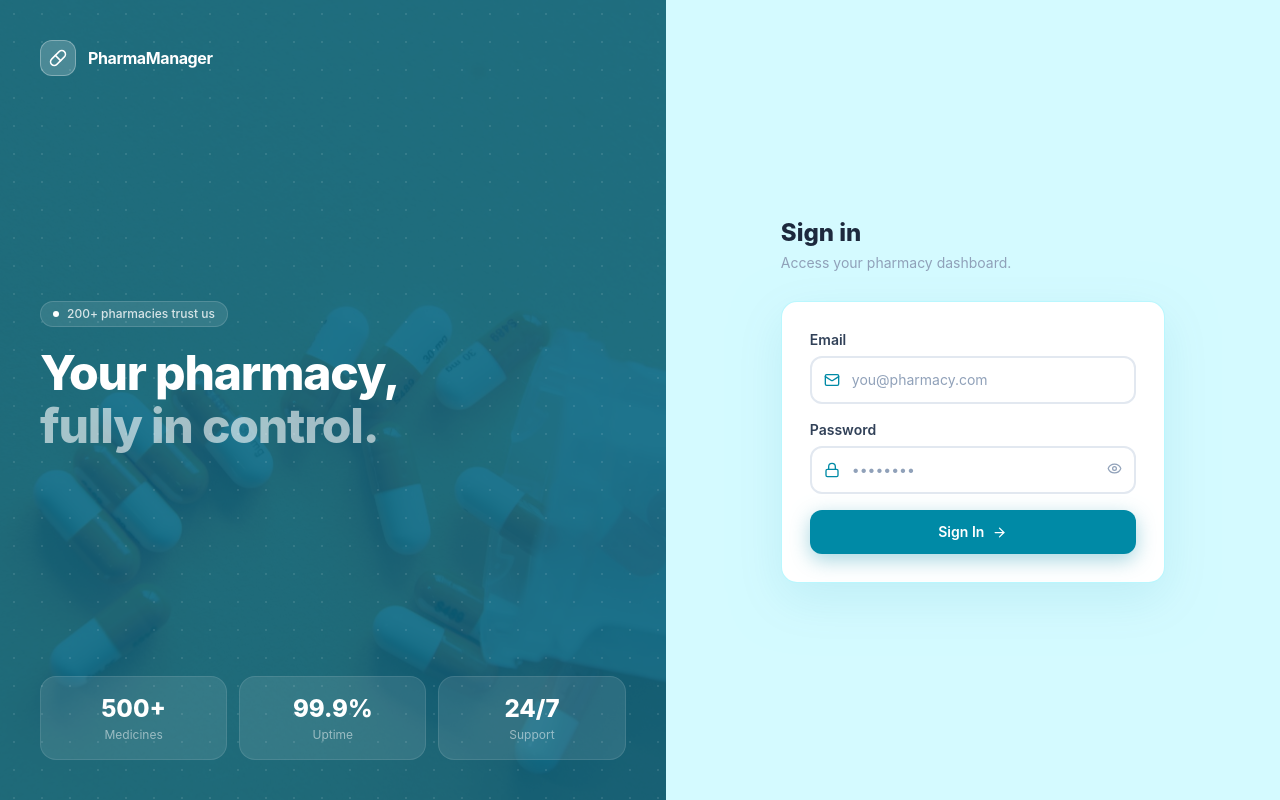
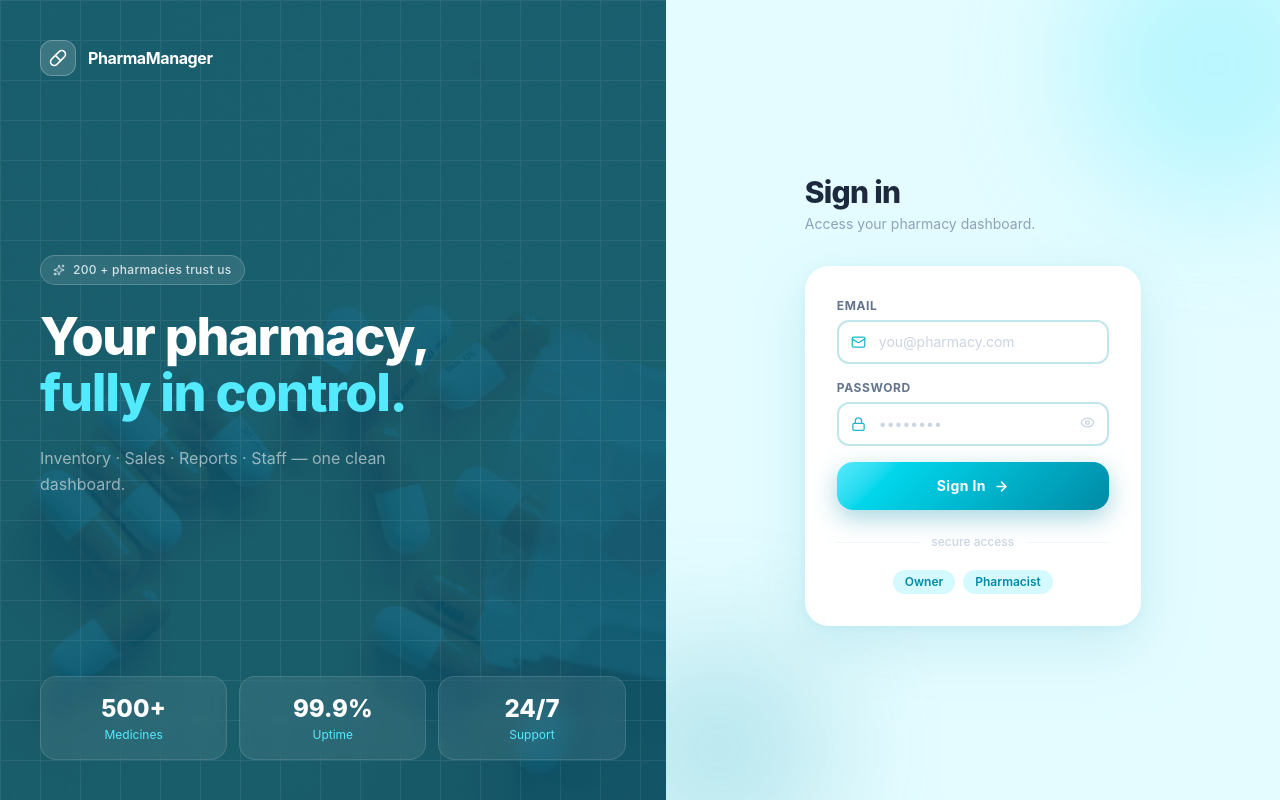
Before and after one commit to ingdia/inventory, a React (Vite) app: page /login in a window 1280 px wide. Built offline with nearby package versions, Linux system fonts and the light colour scheme.

Commit message:
style: improve visual depth — blobs on login, mesh banner, refined sidebar, uppercase input labels

```diff
--- a/src/features/auth/pages/LoginPage.jsx
+++ b/src/features/auth/pages/LoginPage.jsx
@@ -2,19 +2,20 @@ import { useState } from 'react';
 import { useNavigate } from 'react-router-dom';
 import { useForm } from 'react-hook-form';
 import { zodResolver } from '@hookform/resolvers/zod';
-import { Mail, Lock, Eye, EyeOff, ArrowRight, Pill } from 'lucide-react';
+import { Mail, Lock, Eye, EyeOff, ArrowRight, Pill, Sparkles } from 'lucide-react';
 import toast from 'react-hot-toast';
 import { loginSchema } from '../utils/schemas';
 import useAuthStore from '../store/authStore';
 import Input from '../../../shared/components/Input';
 import pharmaBg from '../../../assets/pharmacy-bg.jpg';
 
-const BRAND = 'oklch(55% 0.18 207.078)';
-const BRAND_LIGHT = 'oklch(96% 0.04 207.078)';
+const B  = 'oklch(55% 0.18 207.078)';
+const BL = 'oklch(96% 0.04 207.078)';
+const BM = 'oklch(86.5% 0.127 207.078)';
 
 export default function LoginPage() {
-  const navigate = useNavigate();
-  const login = useAuthStore((s) => s.login);
+  const navigate  = useNavigate();
+  const login     = useAuthStore((s) => s.login);
   const [showPwd, setShowPwd] = useState(false);
 
   const { register, handleSubmit, formState: { errors, isSubmitting } } = useForm({
@@ -34,86 +35,126 @@ export default function LoginPage() {
   return (
     <div className="min-h-screen flex">
 
-      {/* Left — image + overlay */}
-      <div className="hidden lg:flex flex-col justify-between w-[52%] relative overflow-hidden"
-        style={{ backgroundImage: `url(${pharmaBg})`, backgroundSize: 'cover', backgroundPosition: 'center' }}>
-
-        <div className="absolute inset-0" style={{ background: 'oklch(42% 0.18 207.078 / 0.88)' }} />
-        {/* dot pattern */}
-        <div className="absolute inset-0 opacity-10"
-          style={{ backgroundImage: 'radial-gradient(circle, white 1px, transparent 1px)', backgroundSize: '28px 28px' }} />
+      {/* ── Left: photo + colour overlay ── */}
+      <div
+        className="hidden lg:flex flex-col justify-between w-[52%] relative overflow-hidden"
+        style={{ backgroundImage: `url(${pharmaBg})`, backgroundSize: 'cover', backgroundPosition: 'center' }}
+      >
+        {/* deep teal overlay */}
+        <div className="absolute inset-0" style={{ background: 'oklch(38% 0.16 207.078 / 0.90)' }} />
+        {/* subtle grid */}
+        <div className="absolute inset-0 opacity-[0.07]"
+          style={{ backgroundImage: 'linear-gradient(white 1px,transparent 1px),linear-gradient(90deg,white 1px,transparent 1px)', backgroundSize: '40px 40px' }} />
 
         {/* Logo */}
         <div className="relative z-10 flex items-center gap-3 p-10">
-          <div className="w-9 h-9 rounded-xl bg-white/20 border border-white/30 flex items-center justify-center">
+          <div className="w-9 h-9 rounded-xl bg-white/15 border border-white/25 flex items-center justify-center backdrop-blur-sm">
             <Pill size={18} className="text-white" />
           </div>
-          <span className="text-base font-bold text-white tracking-tight">PharmaManager</span>
+          <span className="font-bold text-white tracking-tight">PharmaManager</span>
         </div>
 
-        {/* Hero */}
-        <div className="relative z-10 px-10 space-y-5">
-          <div className="inline-flex items-center gap-2 px-3 py-1 rounded-full bg-white/10 border border-white/15">
-            <span className="w-1.5 h-1.5 rounded-full bg-white animate-pulse" />
-            <span className="text-white/80 text-xs font-medium">200+ pharmacies trust us</span>
+        {/* Hero copy */}
+        <div className="relative z-10 px-10 space-y-6">
+          {/* pill badge */}
+          <div className="inline-flex items-center gap-2 px-3 py-1.5 rounded-full border border-white/20 bg-white/10 backdrop-blur-sm">
+            <Sparkles size={12} className="text-white/70" />
+            <span className="text-white/80 text-xs font-medium tracking-wide">200 + pharmacies trust us</span>
           </div>
-          <h1 className="text-5xl font-extrabold text-white leading-[1.1] tracking-tight">
-            Your pharmacy,<br /><span className="text-white/60">fully in control.</span>
+
+          <h1 className="text-[3.25rem] font-extrabold text-white leading-[1.08] tracking-tight">
+            Your pharmacy,<br />
+            <span style={{ color: BM }}>fully in control.</span>
           </h1>
+
+          <p className="text-white/55 text-base leading-relaxed max-w-sm">
+            Inventory · Sales · Reports · Staff — one clean dashboard.
+          </p>
         </div>
 
-        {/* Stats */}
+        {/* Stats row */}
         <div className="relative z-10 p-10">
           <div className="grid grid-cols-3 gap-3">
-            {[['500+', 'Medicines'], ['99.9%', 'Uptime'], ['24/7', 'Support']].map(([v, l]) => (
-              <div key={l} className="bg-white/10 border border-white/10 rounded-2xl p-4 text-center">
+            {[['500+','Medicines'],['99.9%','Uptime'],['24/7','Support']].map(([v,l]) => (
+              <div key={l} className="rounded-2xl p-4 text-center backdrop-blur-sm"
+                style={{ background: 'oklch(100% 0 0 / 0.08)', border: '1px solid oklch(100% 0 0 / 0.12)' }}>
                 <p className="text-2xl font-extrabold text-white">{v}</p>
-                <p className="text-white/50 text-xs mt-0.5">{l}</p>
+                <p className="text-xs mt-0.5" style={{ color: BM }}>{l}</p>
               </div>
             ))}
           </div>
         </div>
       </div>
 
-      {/* Right — form */}
-      <div className="flex-1 flex items-center justify-center p-8" style={{ background: BRAND_LIGHT }}>
-        <div className="w-full max-w-sm space-y-7">
+      {/* ── Right: form ── */}
+      <div className="flex-1 flex items-center justify-center relative overflow-hidden"
+        style={{ background: 'oklch(97.5% 0.025 207.078)' }}>
+
+        {/* soft background blobs */}
+        <div className="absolute top-[-80px] right-[-80px] w-72 h-72 rounded-full opacity-30 blur-3xl pointer-events-none"
+          style={{ background: BM }} />
+        <div className="absolute bottom-[-60px] left-[-60px] w-56 h-56 rounded-full opacity-20 blur-3xl pointer-events-none"
+          style={{ background: B }} />
+
+        <div className="relative z-10 w-full max-w-sm px-6 space-y-8">
 
           {/* Mobile logo */}
           <div className="flex lg:hidden items-center gap-2 justify-center">
-            <div className="w-8 h-8 rounded-xl flex items-center justify-center" style={{ background: BRAND }}>
-              <Pill size={16} className="text-white" />
+            <div className="w-8 h-8 rounded-xl flex items-center justify-center" style={{ background: B }}>
+              <Pill size={15} className="text-white" />
             </div>
             <span className="font-bold text-slate-800">PharmaManager</span>
           </div>
 
-          <div>
-            <h2 className="text-2xl font-extrabold text-slate-800">Sign in</h2>
-            <p className="text-slate-400 text-sm mt-1">Access your pharmacy dashboard.</p>
+          {/* Heading */}
+          <div className="space-y-1">
+            <h2 className="text-3xl font-extrabold text-slate-800 tracking-tight">Sign in</h2>
+            <p className="text-slate-400 text-sm">Access your pharmacy dashboard.</p>
           </div>
 
-          <div className="bg-white rounded-2xl p-7 border"
-            style={{ borderColor: 'oklch(86.5% 0.127 207.078 / 0.4)', boxShadow: '0 16px 48px oklch(55% 0.18 207.078 / 0.1)' }}>
+          {/* Card */}
+          <div className="bg-white rounded-3xl p-8 space-y-5"
+            style={{ boxShadow: `0 20px 60px oklch(55% 0.18 207.078 / 0.13), 0 2px 8px oklch(55% 0.18 207.078 / 0.06)`, border: `1.5px solid ${BM}40` }}>
+
             <form onSubmit={handleSubmit(onSubmit)} className="space-y-4">
-              <Input label="Email" type="email" placeholder="you@pharmacy.com" icon={Mail}
-                error={errors.email?.message} {...register('email')} />
-              <Input label="Password" type={showPwd ? 'text' : 'password'} placeholder="••••••••" icon={Lock}
-                error={errors.password?.message}
+              <Input label="Email" type="email" placeholder="you@pharmacy.com"
+                icon={Mail} error={errors.email?.message} {...register('email')} />
+
+              <Input label="Password" type={showPwd ? 'text' : 'password'} placeholder="••••••••"
+                icon={Lock} error={errors.password?.message}
                 rightElement={
-                  <button type="button" onClick={() => setShowPwd(v => !v)} className="text-slate-400">
+                  <button type="button" onClick={() => setShowPwd(v => !v)}
+                    className="text-slate-300 hover:text-slate-500 transition-colors">
                     {showPwd ? <EyeOff size={15} /> : <Eye size={15} />}
                   </button>
                 }
                 {...register('password')} />
 
               <button type="submit" disabled={isSubmitting}
-                className="w-full flex items-center justify-center gap-2 py-3 rounded-xl text-white font-semibold text-sm transition-all active:scale-95 disabled:opacity-60 mt-1"
-                style={{ background: BRAND, boxShadow: '0 6px 20px oklch(55% 0.18 207.078 / 0.35)' }}>
+                className="w-full flex items-center justify-center gap-2 py-3.5 rounded-2xl text-white font-bold text-sm tracking-wide transition-all active:scale-[0.98] disabled:opacity-60"
+                style={{ background: `linear-gradient(135deg, ${BM}, ${B})`, boxShadow: `0 8px 24px oklch(55% 0.18 207.078 / 0.35)` }}>
                 {isSubmitting
                   ? <span className="h-4 w-4 animate-spin rounded-full border-2 border-white/30 border-t-white" />
-                  : <> Sign In <ArrowRight size={15} /> </>}
+                  : <> Sign In <ArrowRight size={15} strokeWidth={2.5} /> </>}
               </button>
             </form>
+
+            {/* divider */}
+            <div className="flex items-center gap-3 pt-1">
+              <div className="flex-1 h-px bg-slate-100" />
+              <span className="text-xs text-slate-300 font-medium">secure access</span>
+              <div className="flex-1 h-px bg-slate-100" />
+            </div>
+
+            {/* Role chips */}
+            <div className="flex gap-2 justify-center">
+              {['Owner', 'Pharmacist'].map(r => (
+                <span key={r} className="text-xs px-3 py-1 rounded-full font-semibold"
+                  style={{ background: BL, color: B, border: `1px solid ${BM}60` }}>
+                  {r}
+                </span>
+              ))}
+            </div>
           </div>
         </div>
       </div>
--- a/src/features/auth/pages/ProfilePage.jsx
+++ b/src/features/auth/pages/ProfilePage.jsx
@@ -1,7 +1,7 @@
 import { useState } from 'react';
 import { useForm } from 'react-hook-form';
 import { zodResolver } from '@hookform/resolvers/zod';
-import { User, Phone, Lock, Eye, EyeOff, Save, Shield, Camera } from 'lucide-react';
+import { User, Phone, Lock, Eye, EyeOff, Save, Shield, Camera, KeyRound } from 'lucide-react';
 import toast from 'react-hot-toast';
 import { updateProfileSchema, updatePasswordSchema } from '../utils/schemas';
 import useAuthStore from '../store/authStore';
@@ -9,10 +9,23 @@ import Input from '../../../shared/components/Input';
 import Button from '../../../shared/components/Button';
 import Badge from '../../../shared/components/Badge';
 
-const B = 'oklch(55% 0.18 207.078)';
+const B  = 'oklch(55% 0.18 207.078)';
 const BL = 'oklch(96% 0.04 207.078)';
 const BM = 'oklch(86.5% 0.127 207.078)';
-const card = { borderColor: 'oklch(86.5% 0.127 207.078 / 0.35)', boxShadow: '0 8px 32px oklch(55% 0.18 207.078 / 0.07)' };
+const card = {
+  border: `1.5px solid oklch(86.5% 0.127 207.078 / 0.35)`,
+  boxShadow: '0 4px 24px oklch(55% 0.18 207.078 / 0.07)',
+};
+
+const SectionHead = ({ icon: Icon, label }) => (
+  <div className="flex items-center gap-2.5 mb-6">
+    <div className="w-8 h-8 rounded-xl flex items-center justify-center"
+      style={{ background: BL, border: `1px solid ${BM}50` }}>
+      <Icon size={14} style={{ color: B }} />
+    </div>
+    <span className="font-bold text-slate-700 text-sm tracking-wide">{label}</span>
+  </div>
+);
 
 export default function ProfilePage() {
   const { user, updateProfile, updatePassword } = useAuthStore();
@@ -25,7 +38,7 @@ export default function ProfilePage() {
   const pwf = useForm({ resolver: zodResolver(updatePasswordSchema) });
 
   const onProfile = async (data) => {
-    try { await updateProfile(data); toast.success('Saved!'); }
+    try { await updateProfile(data); toast.success('Profile saved!'); }
     catch (err) { toast.error(err.response?.data?.message || 'Failed.'); }
   };
 
@@ -40,32 +53,40 @@ export default function ProfilePage() {
   const initials = user ? `${user.firstName[0]}${user.lastName[0]}`.toUpperCase() : 'U';
 
   return (
-    <div className="min-h-screen p-6" style={{ background: BL }}>
+    <div className="min-h-screen p-6 pb-12" style={{ background: 'oklch(97.5% 0.025 207.078)' }}>
       <div className="max-w-2xl mx-auto space-y-5">
 
-        <h1 className="text-xl font-bold text-slate-800">Profile</h1>
+        <h1 className="text-xl font-extrabold text-slate-800 tracking-tight">My Profile</h1>
 
-        {/* Hero */}
-        <div className="bg-white rounded-2xl overflow-hidden border" style={card}>
-          <div className="h-20" style={{ background: `linear-gradient(135deg, ${BM}, ${B})` }}>
-            <div className="w-full h-full opacity-10"
-              style={{ backgroundImage: 'radial-gradient(circle, white 1px, transparent 1px)', backgroundSize: '20px 20px' }} />
+        {/* ── Hero card ── */}
+        <div className="bg-white rounded-3xl overflow-hidden" style={card}>
+          {/* Banner with mesh pattern */}
+          <div className="h-24 relative" style={{ background: `linear-gradient(135deg, ${BM} 0%, ${B} 60%, oklch(45% 0.18 207.078) 100%)` }}>
+            <div className="absolute inset-0"
+              style={{ backgroundImage: `radial-gradient(circle at 1px 1px, oklch(100% 0 0 / 0.15) 1px, transparent 0)`, backgroundSize: '20px 20px' }} />
           </div>
-          <div className="px-6 pb-6 -mt-8 flex items-end gap-4">
+
+          <div className="px-7 pb-7 -mt-10 flex items-end gap-5">
+            {/* Avatar */}
             <div className="relative flex-shrink-0">
-              <div className="w-16 h-16 rounded-xl flex items-center justify-center text-lg font-bold text-white border-4 border-white"
-                style={{ background: `linear-gradient(135deg, ${BM}, ${B})`, boxShadow: `0 6px 20px oklch(55% 0.18 207.078 / 0.3)` }}>
+              <div className="w-[72px] h-[72px] rounded-2xl flex items-center justify-center text-xl font-extrabold text-white border-[3px] border-white"
+                style={{ background: `linear-gradient(135deg, ${BM}, ${B})`, boxShadow: `0 8px 24px oklch(55% 0.18 207.078 / 0.35)` }}>
                 {initials}
               </div>
-              <button className="absolute -bottom-1 -right-1 w-5 h-5 rounded-full text-white flex items-center justify-center"
-                style={{ background: B }}>
-                <Camera size={10} />
+              <button
+                className="absolute -bottom-1 -right-1 w-6 h-6 rounded-full text-white flex items-center justify-center shadow-lg"
+                style={{ background: B, boxShadow: `0 2px 8px oklch(55% 0.18 207.078 / 0.5)` }}>
+                <Camera size={11} />
               </button>
             </div>
-            <div className="pb-0.5">
-              <p className="font-bold text-slate-800">{user?.firstName} {user?.lastName}</p>
-              <p className="text-slate-400 text-xs">{user?.email}</p>
-              <div className="flex gap-1.5 mt-1.5">
+
+            {/* Info */}
+            <div className="pb-1 flex-1 min-w-0 pt-10">
+              <p className="font-extrabold text-slate-800 text-lg leading-tight truncate">
+                {user?.firstName} {user?.lastName}
+              </p>
+              <p className="text-slate-400 text-xs mt-0.5 truncate">{user?.email}</p>
+              <div className="flex gap-1.5 mt-2">
                 <Badge variant={user?.role === 'owner' ? 'warning' : 'info'}>
                   <Shield size={9} /> {user?.role}
                 </Badge>
@@ -77,16 +98,11 @@ export default function ProfilePage() {
           </div>
         </div>
 
-        {/* Info form */}
-        <div className="bg-white rounded-2xl p-6 border" style={card}>
-          <div className="flex items-center gap-2 mb-5">
-            <div className="w-7 h-7 rounded-lg flex items-center justify-center" style={{ background: BL }}>
-              <User size={14} style={{ color: B }} />
-            </div>
-            <p className="font-semibold text-slate-800 text-sm">Personal Info</p>
-          </div>
+        {/* ── Personal info ── */}
+        <div className="bg-white rounded-3xl p-7" style={card}>
+          <SectionHead icon={User} label="Personal Info" />
           <form onSubmit={pf.handleSubmit(onProfile)} className="space-y-4">
-            <div className="grid grid-cols-2 gap-3">
+            <div className="grid grid-cols-2 gap-4">
               <Input label="First Name" placeholder="Jane" icon={User}
                 error={pf.formState.errors.firstName?.message} {...pf.register('firstName')} />
               <Input label="Last Name" placeholder="Doe" icon={User}
@@ -94,7 +110,7 @@ export default function ProfilePage() {
             </div>
             <Input label="Phone" placeholder="+250 788 000 000" icon={Phone}
               error={pf.formState.errors.phone?.message} {...pf.register('phone')} />
-            <div className="flex justify-end">
+            <div className="flex justify-end pt-1">
               <Button type="submit" loading={pf.formState.isSubmitting}>
                 <Save size={13} /> Save
               </Button>
@@ -102,32 +118,27 @@ export default function ProfilePage() {
           </form>
         </div>
 
-        {/* Password form */}
-        <div className="bg-white rounded-2xl p-6 border" style={card}>
-          <div className="flex items-center gap-2 mb-5">
-            <div className="w-7 h-7 rounded-lg flex items-center justify-center" style={{ background: BL }}>
-              <Lock size={14} style={{ color: B }} />
-            </div>
-            <p className="font-semibold text-slate-800 text-sm">Change Password</p>
-          </div>
+        {/* ── Password ── */}
+        <div className="bg-white rounded-3xl p-7" style={card}>
+          <SectionHead icon={KeyRound} label="Change Password" />
           <form onSubmit={pwf.handleSubmit(onPassword)} className="space-y-4">
-            <Input label="Current" type={show.cur ? 'text' : 'password'} placeholder="••••••••" icon={Lock}
+            <Input label="Current password" type={show.cur ? 'text' : 'password'} placeholder="••••••••" icon={Lock}
               error={pwf.formState.errors.currentPassword?.message}
-              rightElement={<button type="button" onClick={() => setShow(s => ({ ...s, cur: !s.cur }))} className="text-slate-400">{show.cur ? <EyeOff size={14} /> : <Eye size={14} />}</button>}
+              rightElement={<button type="button" onClick={() => setShow(s => ({ ...s, cur: !s.cur }))} className="text-slate-300 hover:text-slate-500 transition-colors">{show.cur ? <EyeOff size={14} /> : <Eye size={14} />}</button>}
               {...pwf.register('currentPassword')} />
-            <div className="grid grid-cols-2 gap-3">
-              <Input label="New" type={show.nw ? 'text' : 'password'} placeholder="Min 8 chars" icon={Lock}
+            <div className="grid grid-cols-2 gap-4">
+              <Input label="New password" type={show.nw ? 'text' : 'password'} placeholder="Min 8 chars" icon={Lock}
                 error={pwf.formState.errors.newPassword?.message}
-                rightElement={<button type="button" onClick={() => setShow(s => ({ ...s, nw: !s.nw }))} className="text-slate-400">{show.nw ? <EyeOff size={14} /> : <Eye size={14} />}</button>}
+                rightElement={<button type="button" onClick={() => setShow(s => ({ ...s, nw: !s.nw }))} className="text-slate-300 hover:text-slate-500 transition-colors">{show.nw ? <EyeOff size={14} /> : <Eye size={14} />}</button>}
                 {...pwf.register('newPassword')} />
               <Input label="Confirm" type={show.cf ? 'text' : 'password'} placeholder="Repeat" icon={Lock}
                 error={pwf.formState.errors.confirmPassword?.message}
-                rightElement={<button type="button" onClick={() => setShow(s => ({ ...s, cf: !s.cf }))} className="text-slate-400">{show.cf ? <EyeOff size={14} /> : <Eye size={14} />}</button>}
+                rightElement={<button type="button" onClick={() => setShow(s => ({ ...s, cf: !s.cf }))} className="text-slate-300 hover:text-slate-500 transition-colors">{show.cf ? <EyeOff size={14} /> : <Eye size={14} />}</button>}
                 {...pwf.register('confirmPassword')} />
             </div>
-            <div className="flex justify-end">
+            <div className="flex justify-end pt-1">
               <Button type="submit" loading={pwf.formState.isSubmitting}>
-                <Lock size={13} /> Update
+                <KeyRound size={13} /> Update
               </Button>
             </div>
           </form>
--- a/src/shared/components/Input.jsx
+++ b/src/shared/components/Input.jsx
@@ -1,41 +1,41 @@
 const Input = ({ label, error, icon: Icon, rightElement, ...props }) => (
   <div className="flex flex-col gap-1.5">
     {label && (
-      <label className="text-sm font-semibold text-slate-700">{label}</label>
+      <label className="text-xs font-bold text-slate-500 uppercase tracking-wider">{label}</label>
     )}
     <div className="relative">
       {Icon && (
-        <span className="absolute left-3.5 top-1/2 -translate-y-1/2"
-          style={{ color: 'oklch(55% 0.18 207.078)' }}>
-          <Icon size={16} />
+        <span className="absolute left-3.5 top-1/2 -translate-y-1/2 pointer-events-none"
+          style={{ color: error ? '#f87171' : 'oklch(72% 0.12 207.078)' }}>
+          <Icon size={15} />
         </span>
       )}
       <input
         {...props}
-        className={`w-full rounded-xl border-2 bg-white px-4 py-3 text-sm text-slate-800 placeholder-slate-400 outline-none transition-all
+        className={`w-full rounded-xl border-2 bg-white px-4 py-2.5 text-sm text-slate-800 placeholder-slate-300 outline-none transition-all
           ${Icon ? 'pl-10' : ''}
           ${rightElement ? 'pr-10' : ''}
-          ${error ? 'border-red-400 bg-red-50' : 'border-slate-200 hover:border-[oklch(86.5%_0.127_207.078)]'}
-        `}
-        style={error ? {} : { '--tw-ring-color': 'oklch(86.5% 0.127 207.078 / 0.4)' }}
+          ${error
+            ? 'border-red-300 bg-red-50/50'
+            : 'border-slate-150 hover:border-slate-300'
+          }`}
+        style={{ borderColor: error ? '' : 'oklch(90% 0.04 207.078)' }}
         onFocus={(e) => {
-          if (!error) {
-            e.target.style.borderColor = 'oklch(55% 0.18 207.078)';
-            e.target.style.boxShadow = '0 0 0 4px oklch(86.5% 0.127 207.078 / 0.25)';
-          }
+          e.target.style.borderColor = error ? '#f87171' : 'oklch(55% 0.18 207.078)';
+          e.target.style.boxShadow   = error
+            ? '0 0 0 3px rgba(248,113,113,0.15)'
+            : '0 0 0 3px oklch(86.5% 0.127 207.078 / 0.3)';
         }}
         onBlur={(e) => {
-          if (!error) {
-            e.target.style.borderColor = '';
-            e.target.style.boxShadow = '';
-          }
+          e.target.style.borderColor = error ? '#fca5a5' : 'oklch(90% 0.04 207.078)';
+          e.target.style.boxShadow   = 'none';
         }}
       />
       {rightElement && (
         <span className="absolute right-3.5 top-1/2 -translate-y-1/2">{rightElement}</span>
       )}
     </div>
-    {error && <p className="text-xs text-red-500 font-medium">{error}</p>}
+    {error && <p className="text-xs text-red-400 font-medium">{error}</p>}
   </div>
 );
 
```
Also changed, not shown: src/app/layouts/AppLayout.jsx (+65 -56 lines).
